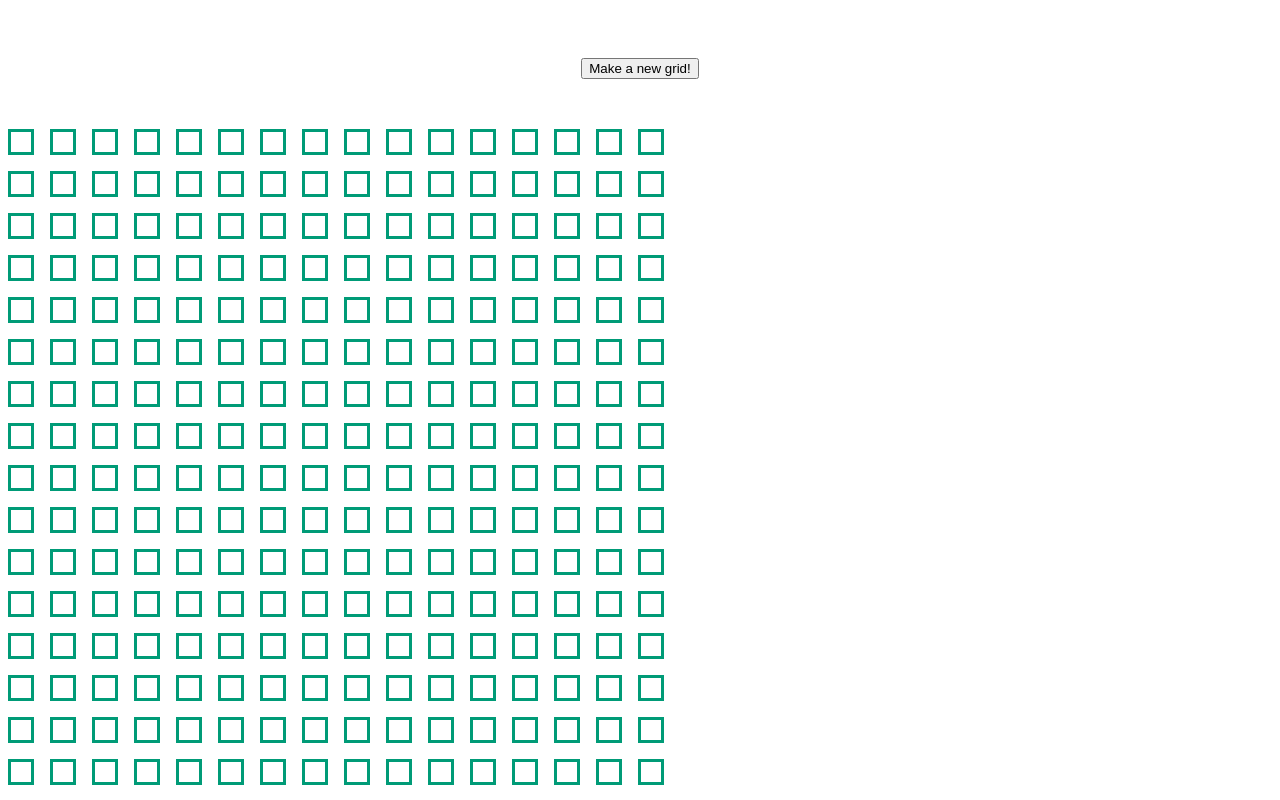
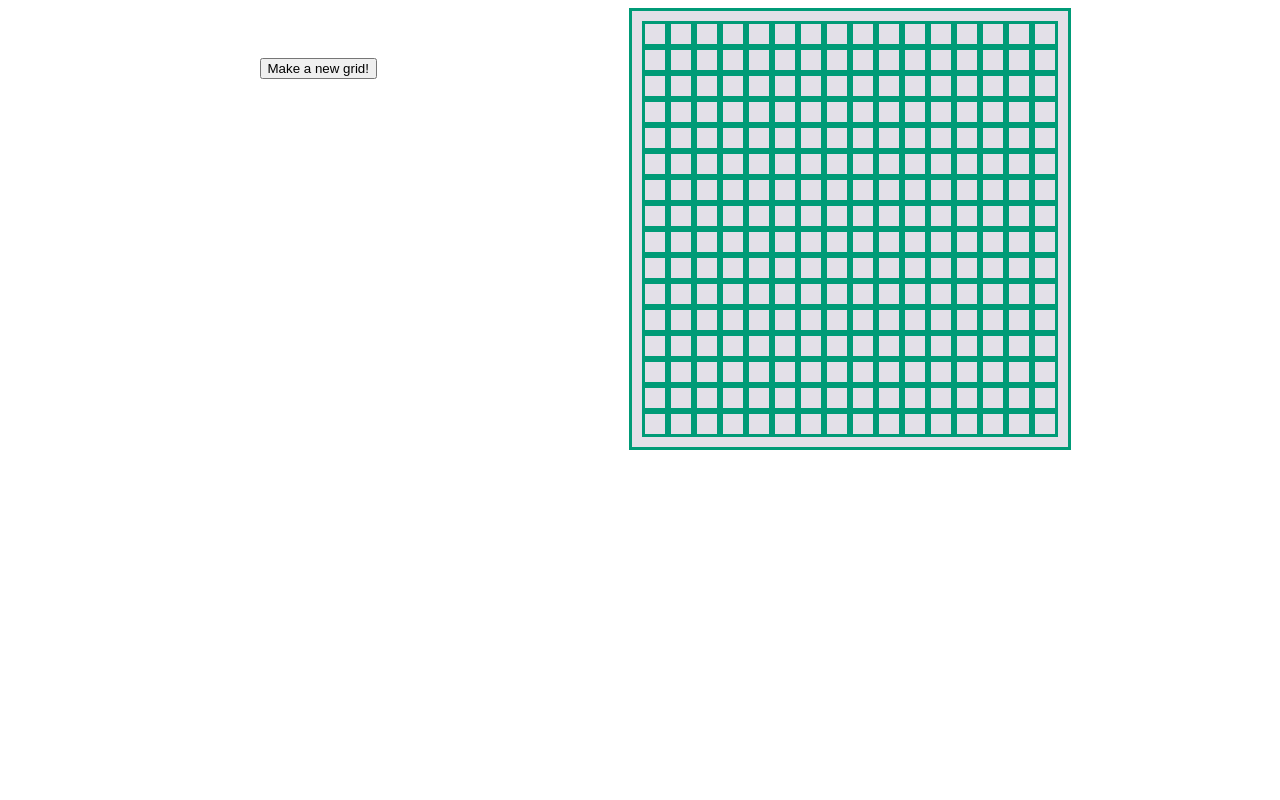
Before and after one commit to zen123555/etch-a-sketch, a plain HTML site: page index.html in a window 1280 px wide. Drawn offline with Linux system fonts and the light colour scheme.

Commit message:
Add flex and border

```diff
--- a/index.html
+++ b/index.html
@@ -10,10 +10,15 @@
 </head>
 <body>
 
-    <div id="button-div">
-        <button id="clear-button">Make a new grid!</button>
+    <div class="flex-container">
+
+        <div id="button-div">
+            <button id="clear-button">Make a new grid!</button>
+        </div>
+
+        <div id="grid-container"></div>
+
     </div>
-    <div id="grid-container"></div>
 
 </body>
 </html>
--- a/styles.css
+++ b/styles.css
@@ -1,30 +1,34 @@
+
+.flex-container{
+    display: flex;
+    justify-content: space-evenly;
+}
 
 #grid-container{
     display:grid;
     grid-template-columns: repeat(16, 1fr);
     justify-items: center;
-    background: rgba(0,0,0,0.1);
+    background: rgba(191, 185, 202, 0.438);
+    padding: 10px;
+    border: 3px solid #009B77;
 
     /*
     column-gap: 10px;
     row-gap: 10px;
     gap: 0px;
     */
-    gap: 1rem;
+
 
     /*
     This is just squeezing the grid-container grid down,
     which I think is preventing it from centering.
     It makes it look better but it's not how it should work.
     */
-    width: 1px;
-    height: 1px;
+
 }
 
 .inner-divs {
     border: 3px solid #009B77;
-    text-align: center;
-
     /*
     Using height and width might be better than padding?
     */
```
